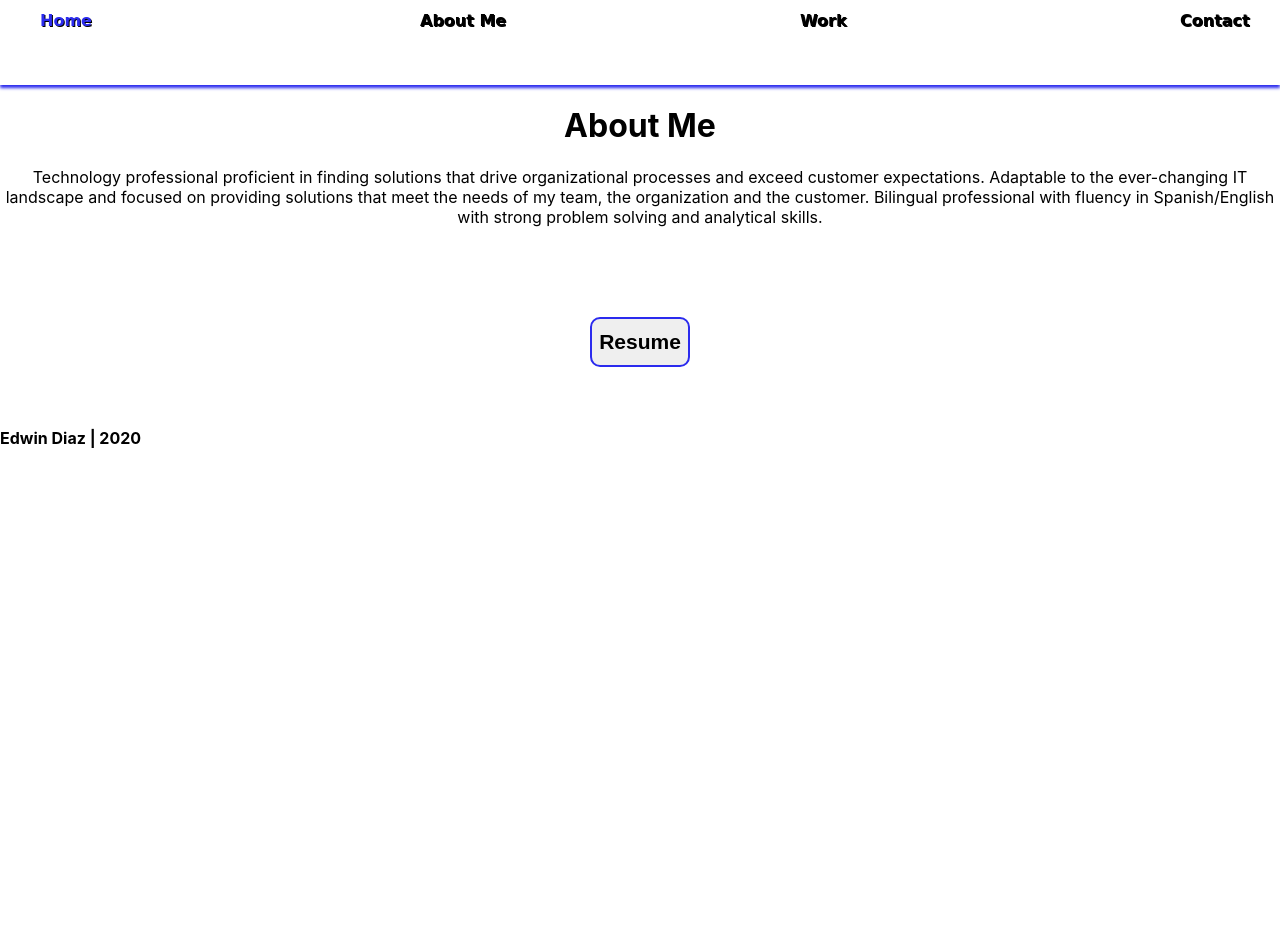
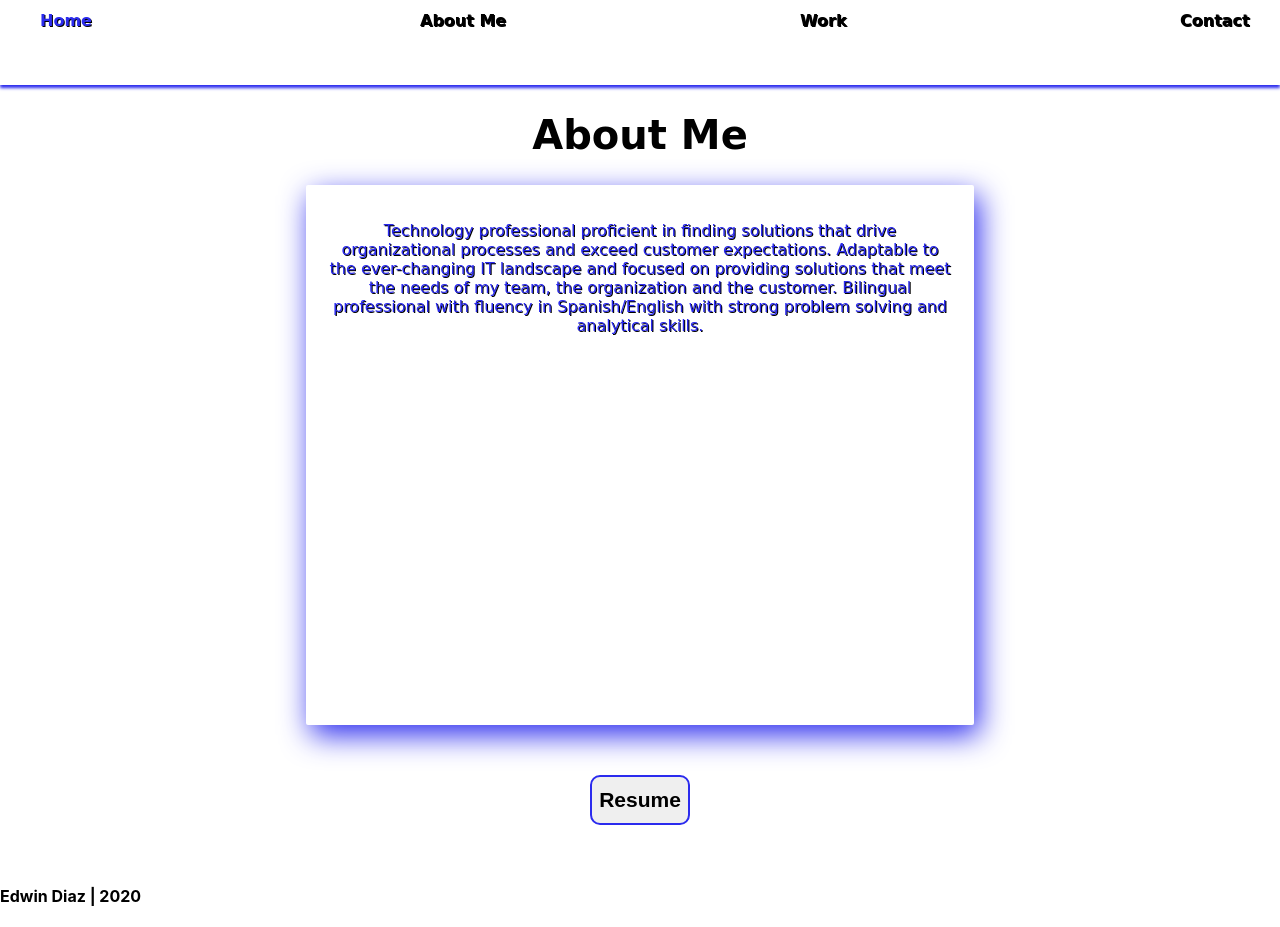
Before and after one commit to EEDS90/Ediaz-Portfolio, a React (Create React App) app in the folder client/: page /about in a window 1280 px wide. Before the commit the page ends 800 px from the top, so only its background shows below. Built offline with nearby package versions, Linux system fonts and the light colour scheme.

Commit message:
added more styling

```diff
--- a/client/src/components/Header.css
+++ b/client/src/components/Header.css
@@ -48,33 +48,3 @@ a:hover {
   font-family: "Comic Sans MS", cursive, sans-serif;
 
 }
-
-.questions {
-  text-align: center;
-}
-
-.before_login {
-  display: flex;
-  padding: 5%;
-}
-
-.current_user {
-  margin-right: 8px;
-}
-
-.current_logout {
-  margin-top: 0;
-  color: white;
-  font-weight: 700;
-}
-
-.magic2 {
-  font-family: "Comic Sans MS", cursive, sans-serif;
-  border-radius: 5px;
-  margin-top: 5px;
-  margin-bottom: 5px;
-  margin-left: -55%;
-  text-decoration: none;
-  background-color:white;
-  text-shadow: 1px 1px #000000;
-}
--- a/client/src/screens/About.css
+++ b/client/src/screens/About.css
@@ -0,0 +1,18 @@
+.about1 {
+  font-family: "Comic Sans MS", cursive, sans-serif;
+  font-size: 20px;
+}
+
+.about2 {
+  width: 49vw;
+  text-shadow: 1px 1px #000000;
+  height: 500px;
+  margin: 0 auto;
+  border-radius: 2px;
+  box-shadow: 5px 10px 30px 0px rgb(43, 43, 238);
+  padding: 20px;
+  font-family: "Comic Sans MS", cursive, sans-serif;
+  margin-top: 25px;
+  color:rgb(43, 43, 238);
+  text-shadow: 1px 1px #000000;
+}
--- a/client/src/screens/About.jsx
+++ b/client/src/screens/About.jsx
@@ -5,7 +5,10 @@ export default function About(props) {
   return (
     <>
       <div>
+        <div className="about1">
           <h1>About Me</h1>
+        </div>
+        <div className="about2">
         <p>
             Technology professional proficient in finding solutions that drive
             organizational processes and exceed customer expectations. Adaptable
@@ -14,6 +17,7 @@ export default function About(props) {
             Bilingual professional with fluency in Spanish/English with strong
             problem solving and analytical skills.
         </p>
+        </div>
 
         <div className="project-buttons">
             <a
--- a/client/src/screens/Contact.jsx
+++ b/client/src/screens/Contact.jsx
@@ -23,7 +23,18 @@ export default function Contact(props) {
             >
               <button className="gh-buttons">GitHub</button>
             </a>
+            <a
+              href="ee.diaz.susana1@gmail.com"
+              target="_blank"
+              rel="noopener noreferrer"
+            >
+              <button className="gh-buttons">Email</button>
+            </a>
           </div>
+
+
+
+
             </div>
         </>
     )
--- a/client/src/screens/Work.css
+++ b/client/src/screens/Work.css
@@ -1,25 +1,25 @@
 .projects-box {
-    /* background-color: #dbdbdb; */
-    /* padding: 50px 50px 100px 50px; */
     max-width: 990px;
-    /* display: flex; */
     margin: auto;
-    /* padding-left: 30px; */
   }
+
 a{
     text-decoration: none;
     color: inherit;
     font-weight:bolder;
     transition: all .2s ease-in-out;
 }
+
 a:hover{
     transform: scale(1.09);
 }
+
 .project-imgs {
   width: 390px;
-  /* height: auto; */
+  box-shadow: 5px 10px 30px 0px rgb(43, 43, 238);;
   border-radius: 6px;
   }
+
   .project-cards {
     background-color: CEE0DC;
     display: flex;
@@ -31,28 +31,34 @@ a:hover{
     border-radius: 5px;
     margin-bottom: 60px;
   }
+
   .card-content {
     padding-left: 50px;
     padding-right: 15px;
   }
+
   .projects-name {
-    /* font-family: "Montserrat", sans-serif; */
-    /* color: #96f5e8; */
-    font-family: 'Jost', sans-serif;
+    font-family: "Comic Sans MS", cursive, sans-serif;
     font-size: 36px;
   }
+
   .projects-description {
+    box-shadow: 2px 3px 3px 2px rgb(43, 43, 238);
+    font-family: "Montserrat", sans-serif;
     font-size: 18px;
     line-height: 1.6;
   }
+
   .project-buttons {
     display: flex;
     justify-content: space-evenly;
-    margin-top: 50px;
+    margin-top: 10px;
   }
+
   .ls-buttons:hover{
     background-color: rgb(43, 43, 238);
 }
+
   .ls-buttons {
     height: 50px;
     width: 150px;
@@ -62,6 +68,7 @@ a:hover{
     font-size: 21px;
     outline: none;
   }
+
   .gh-buttons {
     height: 50px;
     width: 150px;
@@ -71,6 +78,7 @@ a:hover{
     font-size: 21px;
     outline: none;
   }
+
 @media screen and (max-width:990px) {
     .projects-box {
         /* background-color: #dbdbdb; */
--- a/client/src/screens/Work.jsx
+++ b/client/src/screens/Work.jsx
@@ -8,9 +8,10 @@ export default function Work(props) {
   return (
     <>
       <div className="project1">
+        <h2 className="projects-name">Roten Potatoes</h2>
         <img className="project-imgs" src={image1} alt="project png" />
         <div className="card-content">
-          <h2 className="projects-name">Roten Potatoes</h2>
+          {/* <h2 className="projects-name">Roten Potatoes</h2> */}
           <p className="projects-description">
             Rotten Potatoes This user friendly React app allows users to access
             New Releases with a cool hover over overview feature and allows the
@@ -37,9 +38,9 @@ export default function Work(props) {
       </div>
 
       <div className="project2">
+        <h2 className="projects-name">Nurse Line</h2>
         <img className="project-imgs" src={image2} alt="project2 png" />
         <div className="card-content">
-          <h2 className="projects-name">Nurse Line</h2>
           <p className="projects-description">
             Nurse-Line Worked with a team of UX Designers and Software Engineers
             to create full-stack web applications for clients. Nurse-Line allows
@@ -71,9 +72,9 @@ export default function Work(props) {
       </div>
 
       <div className="project3">
+        <h2 className="projects-name">iAlchemy</h2>
         <img className="project-imgs" src={image3} alt="project3 png" />
         <div className="card-content">
-          <h2 className="projects-name">iAlchemy</h2>
           <p className="projects-description">
             iAlchemy, is a full stack front and and backend website that offers
             advice on best business practices, inspiration from major
```
Also changed, not shown: 1 other file (tests, documents, lock files or other folders). Lines whose indentation alone changed are shown as unchanged.
